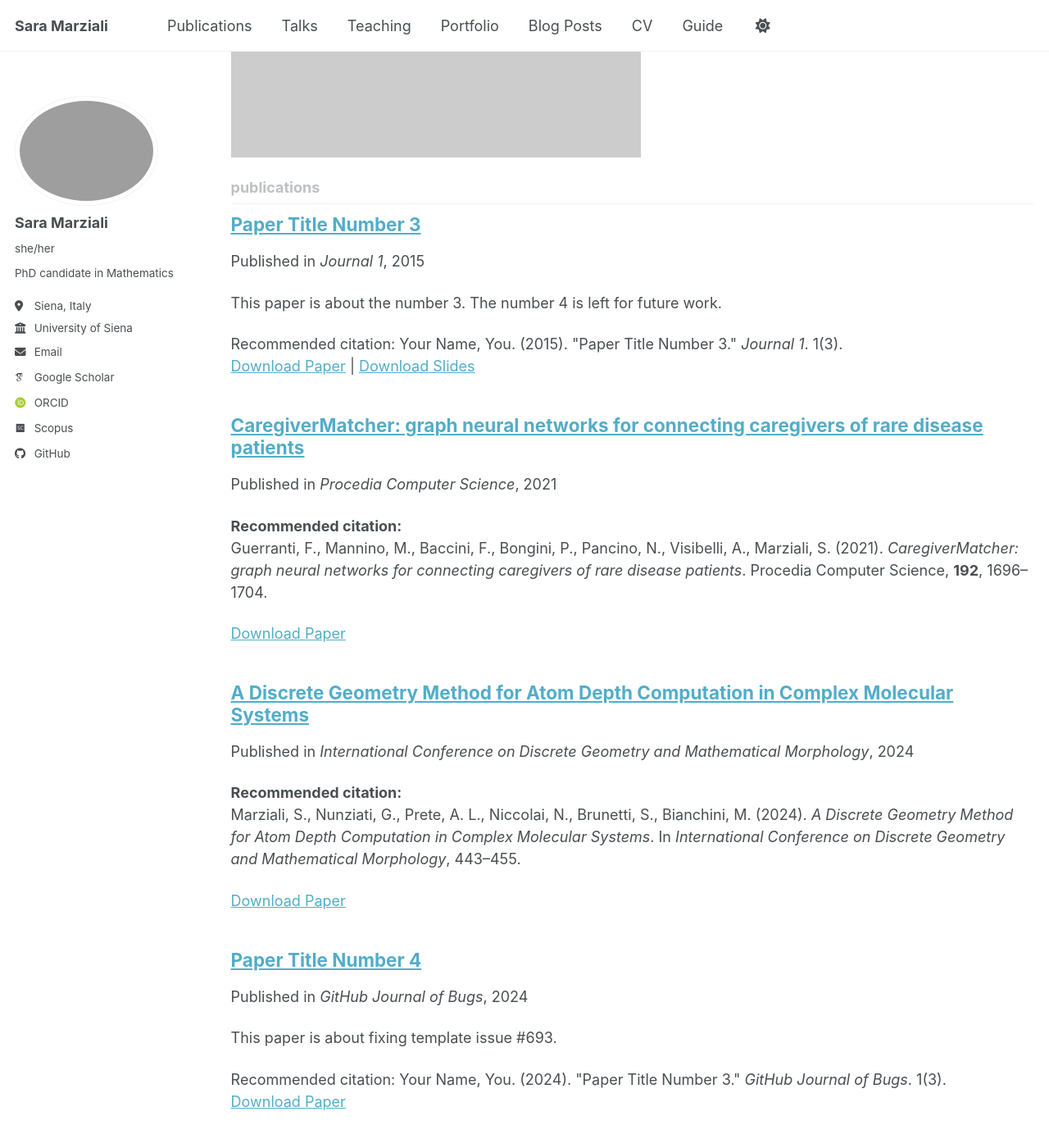
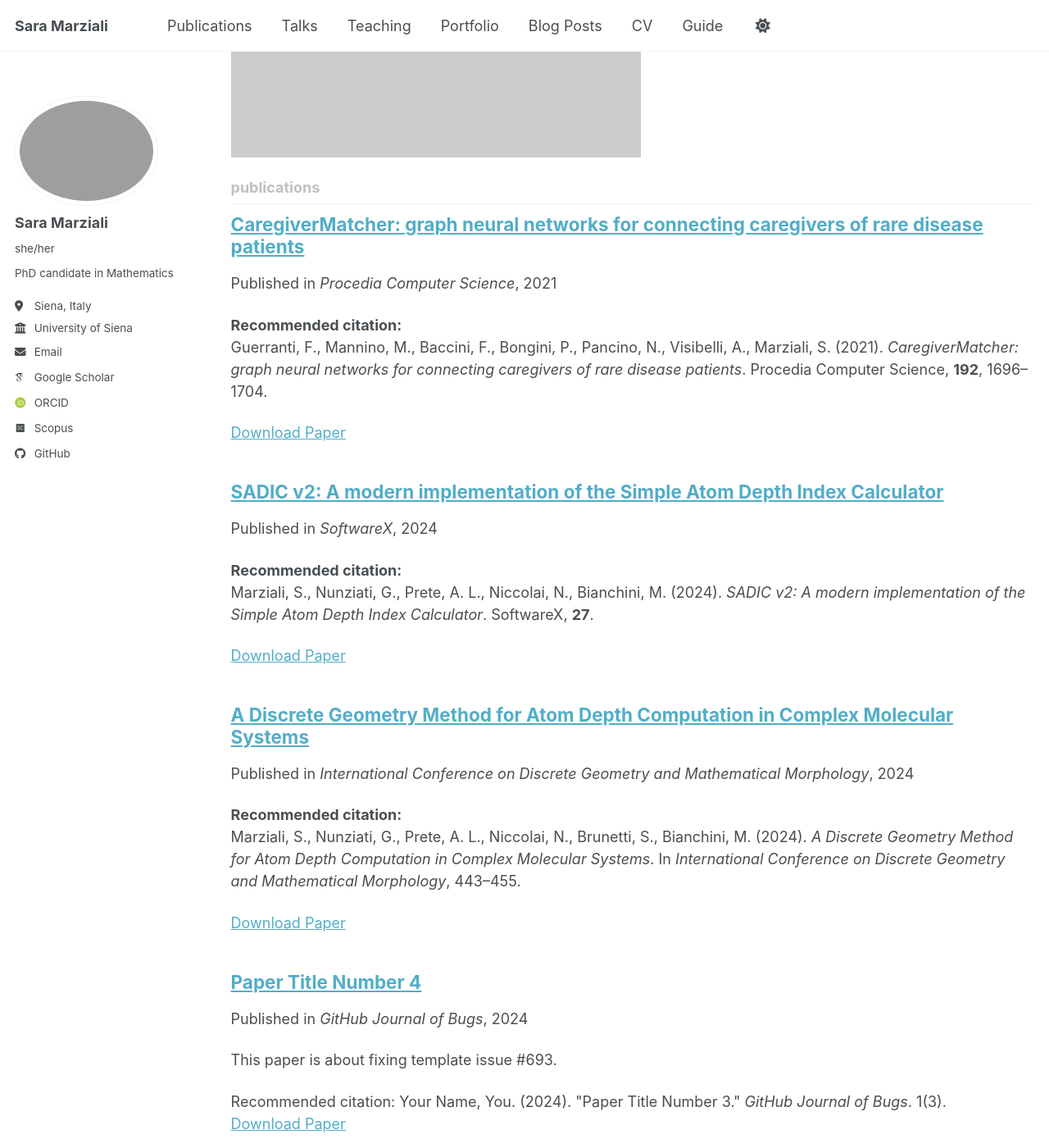
Before and after one commit to MarzialiS/MarzialiS.github.io, a Jekyll site: the page built from _pages/collection-archive.html, in a window 1280 px wide and 1400 px high, scrolled down 893 px. Shown: the whole window at 82% size. Built offline with Jekyll 4.4.1, drawn with Linux system fonts in a browser that asks for light colours; some web fonts are replaced; a script bundle is joined from its source files by our own code; library files that are not in the unit come from our copies; some of the changed text lies outside the part shown.

Commit message:
Add journal article: SADIC v2 (SoftwareX, 2024)

```diff
--- a/_publications/2015-10-01-paper-title-number-3.md
+++ /dev/null
@@ -1,14 +0,0 @@
----
-title: "Paper Title Number 3"
-collection: publications
-category: manuscripts
-permalink: /publication/2015-10-01-paper-title-number-3
-excerpt: 'This paper is about the number 3. The number 4 is left for future work.'
-date: 2015-10-01
-venue: 'Journal 1'
-slidesurl: 'https://academicpages.github.io/files/slides3.pdf'
-paperurl: 'https://academicpages.github.io/files/paper3.pdf'
-citation: 'Your Name, You. (2015). &quot;Paper Title Number 3.&quot; <i>Journal 1</i>. 1(3).'
----
-
-The contents above will be part of a list of publications, if the user clicks the link for the publication than the contents of section will be rendered as a full page, allowing you to provide more information about the paper for the reader. When publications are displayed as a single page, the contents of the above "citation" field will automatically be included below this section in a smaller font.
--- /dev/null
+++ b/_publications/2024-01-01-sadic-v2-softwarex.md
@@ -0,0 +1,15 @@
+---
+title: "SADIC v2: A modern implementation of the Simple Atom Depth Index Calculator"
+collection: publications
+pubtype: manuscripts
+permalink: /publication/sadic-v2
+date: 2024-01-01
+venue: "SoftwareX"
+paperurl: "https://doi.org/10.1016/j.softx.2024.101803"
+authors: "S. Marziali, G. Nunziati, A. L. Prete, N. Niccolai, M. Bianchini"
+---
+
+**Recommended citation:**
+Marziali, S., Nunziati, G., Prete, A. L., Niccolai, N., Bianchini, M. (2024).
+*SADIC v2: A modern implementation of the Simple Atom Depth Index Calculator*.
+SoftwareX, **27**.
```
Also changed, not shown: _pages/publications.md (+2 -2 lines), _publications/_publications/2026-01-01-test.md (deleted, +0 -8 lines).
